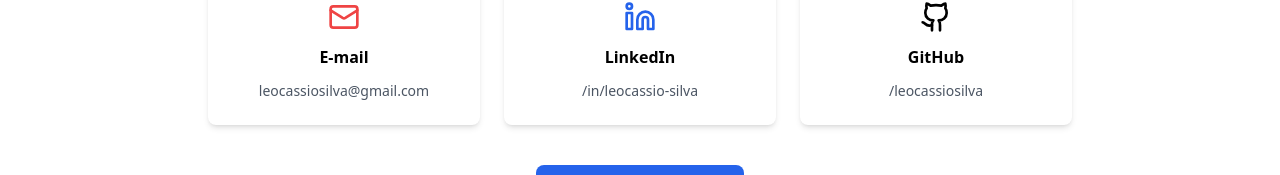
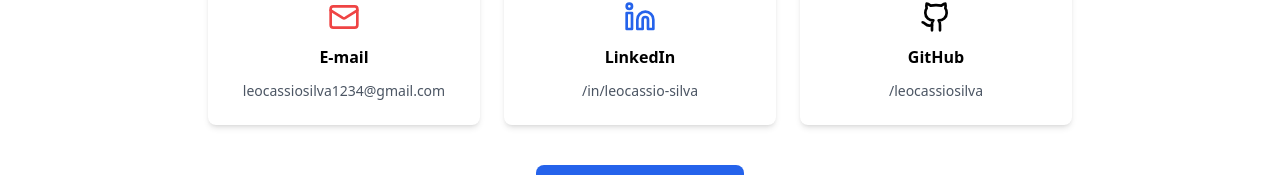
Before and after one commit to leocassiosilva/portifolio-react, a React (Create React App) app: page / in a window 1280 px wide. Shown: the part 4002-4177 px from the top of the page. Built offline with nearby package versions, Linux system fonts and the light colour scheme; the HTML template or start-up script is replaced by a standard one.

Commit message:
fix:email

```diff
--- a/src/components/pages/Home.js
+++ b/src/components/pages/Home.js
@@ -194,7 +194,7 @@ function Home() {
               </a>
 
               <a
-                href="mailto:leocassiosilva@gmail.com"
+                href="mailto:leocassiosilva1234@gmail.com"
                 aria-label="Enviar email"
                 className="text-gray-600 dark:text-gray-400 hover:text-red-600 dark:hover:text-red-400 hover:scale-110 transition-all"
               >
@@ -424,14 +424,14 @@ function Home() {
 
           <div className="grid md:grid-cols-3 gap-6 mb-10">
             <motion.a
-              href="mailto:leocassiosilva@gmail.com"
+              href="mailto:leocassiosilva1234@gmail.com"
               whileHover={{ scale: 1.05, y: -4 }}
               className="flex flex-col items-center gap-3 bg-white dark:bg-card-dark p-6 rounded-lg shadow-md hover:shadow-xl transition-shadow"
             >
               <Mail size={32} className="text-red-500" />
               <span className="font-semibold">E-mail</span>
               <span className="text-sm text-gray-600 dark:text-gray-400">
-                leocassiosilva@gmail.com
+                leocassiosilva1234@gmail.com
               </span>
             </motion.a>
 
@@ -466,7 +466,7 @@ function Home() {
 
           <div className="text-center">
             <motion.a
-              href="mailto:leocassiosilva@gmail.com"
+              href="mailto:leocassiosilva1234@gmail.com"
               whileHover={{ scale: 1.05 }}
               whileTap={{ scale: 0.95 }}
               className="inline-flex items-center gap-2 bg-blue-600 hover:bg-blue-700 text-white font-bold py-3 px-8 rounded-lg transition-colors text-lg"
```
